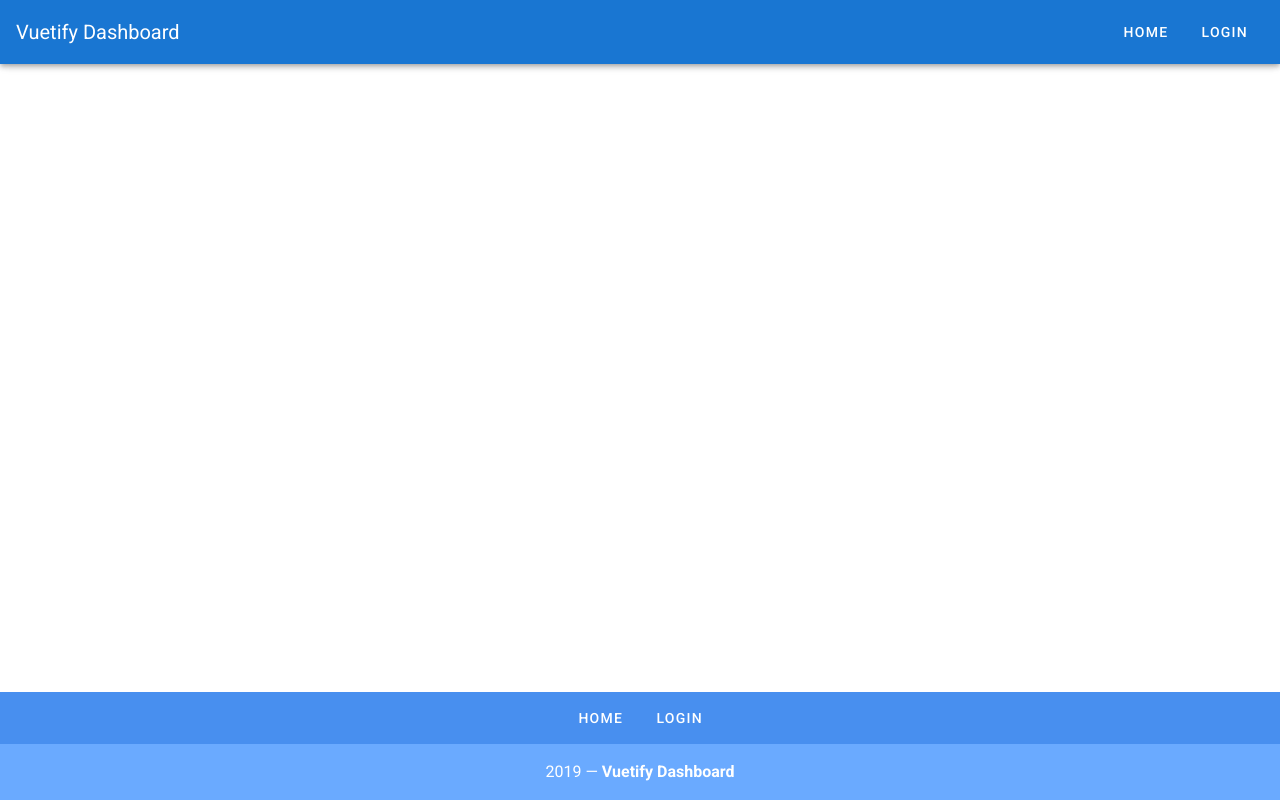
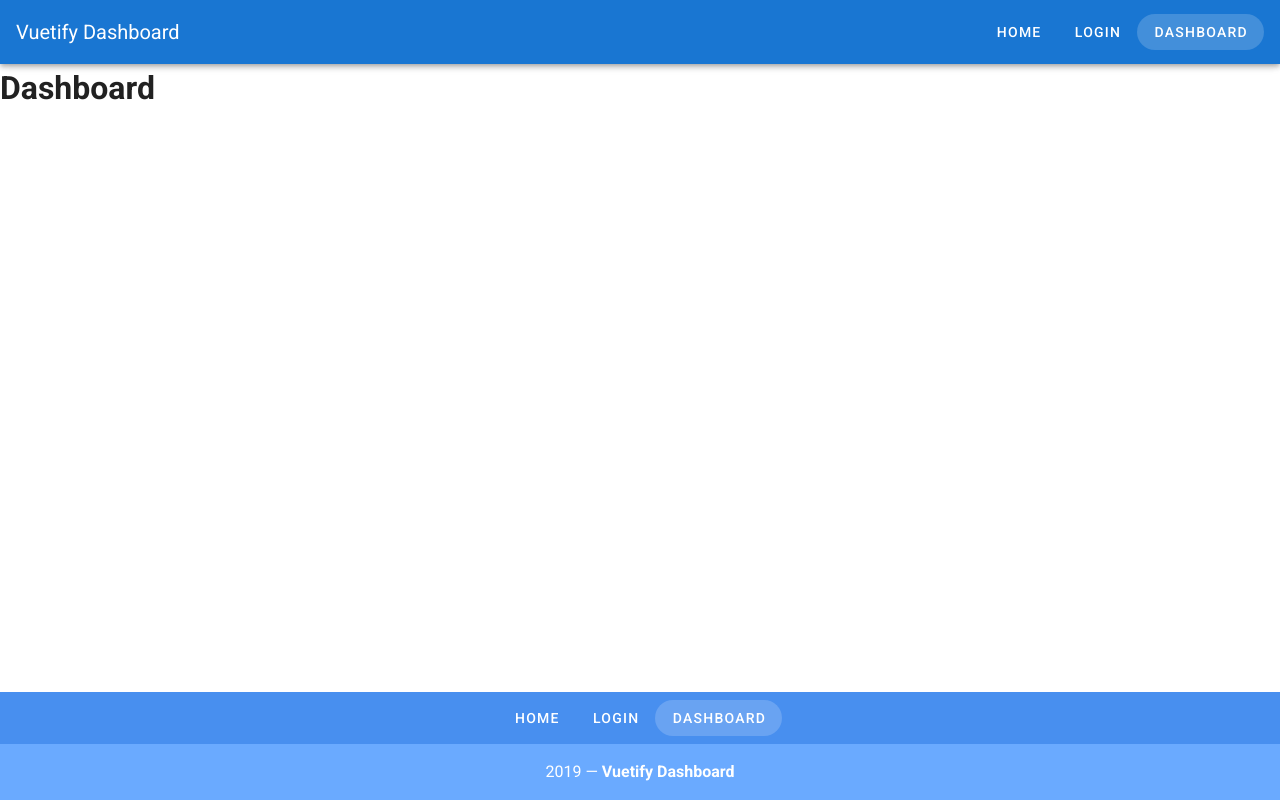
Before and after one commit to Code-Pop/beautify-with-vuetify, a Vue app: page /dashboard in a window 1280 px wide. Built offline with nearby package versions, Linux system fonts and the light colour scheme.

Commit message:
:sparkles: Add Dashboard route, nav, and view

```diff
--- a/src/App.vue
+++ b/src/App.vue
@@ -50,6 +50,10 @@
         {
           label: 'Login',
           url: '/login'
+        },
+        {
+          label: 'Dashboard',
+          url: '/dashboard'
         }
       ]
     }
--- a/src/router.js
+++ b/src/router.js
@@ -25,6 +25,11 @@
       path: '/login',
       name: 'login',
       component: () => import('./views/Login.vue')
+    },
+    {
+      path: '/dashboard',
+      name: 'dashboard',
+      component: () => import('./views/Dashboard.vue')
     }
   ]
 })
--- /dev/null
+++ b/src/views/Dashboard.vue
@@ -0,0 +1,15 @@
+<template>
+  <div>
+    <h1>Dashboard</h1>
+  </div>
+</template>
+
+<script>
+  export default {
+    name: 'DashboardPage'
+  }
+</script>
+
+<style>
+
+</style>
```
